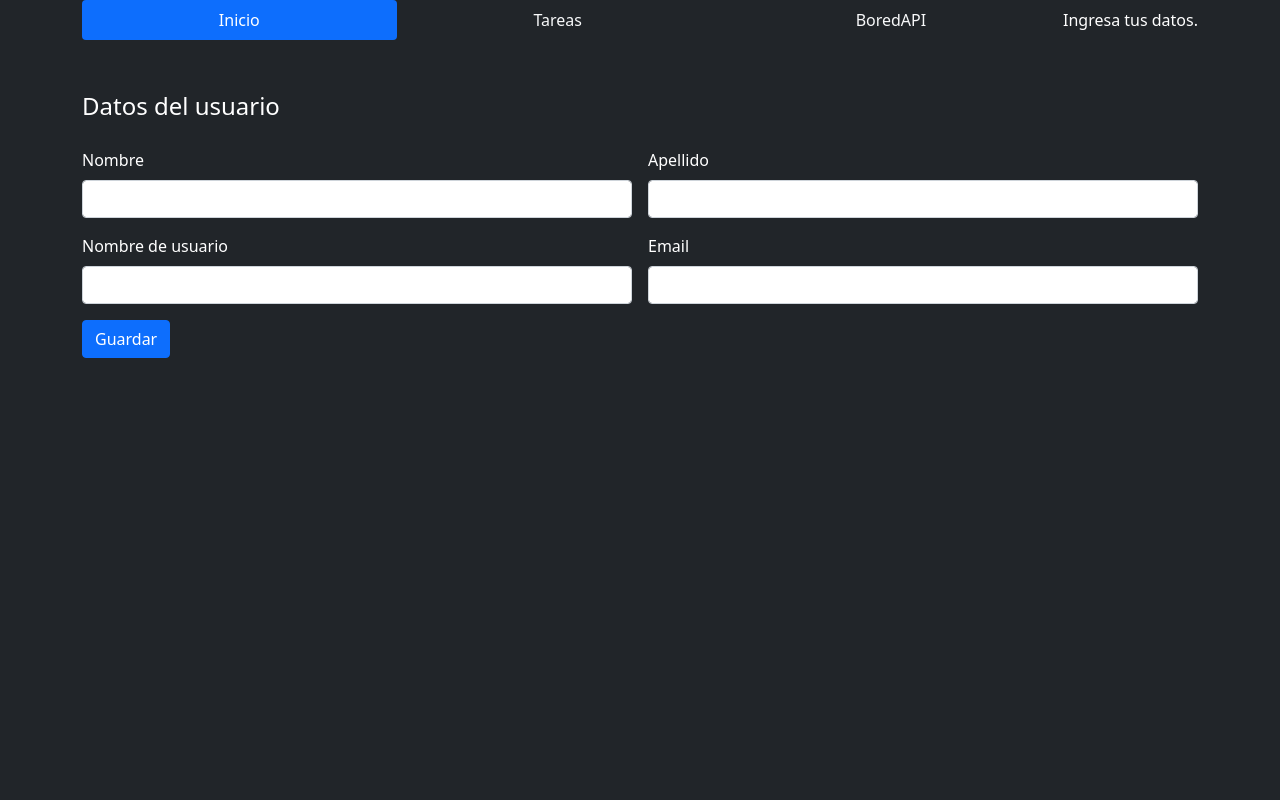
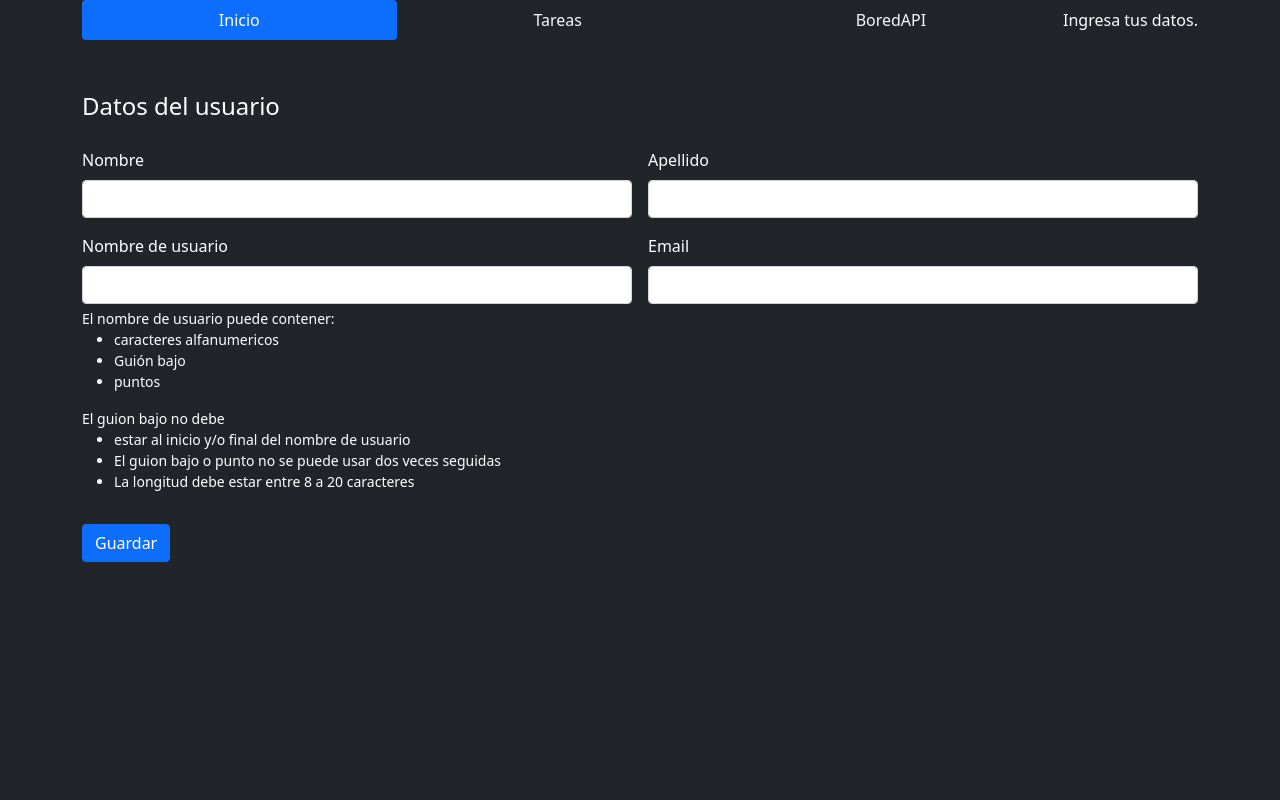
Before and after one commit to MarcoCacerez/proyectoFinal, a plain HTML site: page index.html in a window 1280 px wide. Drawn offline with nearby package versions, Linux system fonts and the light colour scheme.

Commit message:
Uso de regex para evitar introducir numeros en el input del nombre y apellidos

```diff
--- a/index.html
+++ b/index.html
@@ -24,15 +24,29 @@
             <form class="row g-3">
                 <div class="col-md-6">
                     <label class="form-label" for="nameInput">Nombre</label>
-                    <input type="text" class="form-control" id="nameInput" required>
+                    <input type="text" class="form-control" id="nameInput" pattern="[A-Za-z\u00C0-\u00FF\s]{3,}">
                 </div>
                 <div class="col-md-6">
                     <label class="form-label" for="lastNameInput">Apellido</label>
-                    <input type="text" class="form-control" id="lastNameInput" required>
+                    <input type="text" class="form-control" id="lastNameInput" pattern="[A-Za-z\u00C0-\u00FF\s]{3,}">
                 </div>
                 <div class="col-md-6">
                     <label for="userNameInput" class="form-label">Nombre de usuario</label>
                     <input type="text" class="form-control" pattern="^(?=[a-zA-Z0-9._]{8,20}$)(?!.*[_.]{2})[^_.].*[^_.]$" id="userNameInput">
+                    <div class="form-text  text-white">
+                        El nombre de usuario puede contener:
+                        <ul>
+                            <li>caracteres alfanumericos</li>
+                            <li>Guión bajo</li>
+                            <li>puntos</li>
+                        </ul>
+                        El guion bajo no debe
+                        <ul>
+                            <li>estar al inicio y/o final del nombre de usuario</li>
+                            <li>El guion bajo o punto no se puede usar dos veces seguidas</li>
+                            <li>La longitud debe estar entre 8 a 20 caracteres</li>
+                        </ul>
+                    </div>
                 </div>
                 <div class="col-md-6">
                     <label for="emailInput" class="form-label">Email</label>
```
